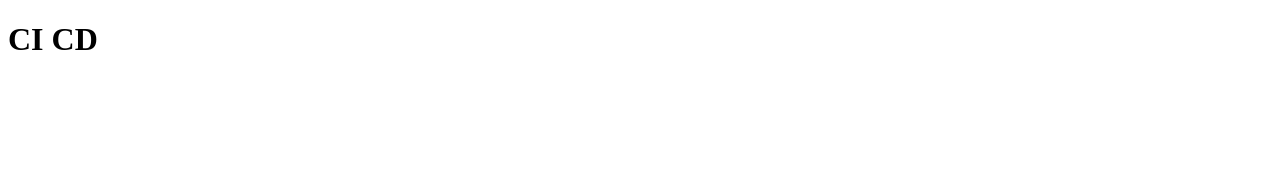
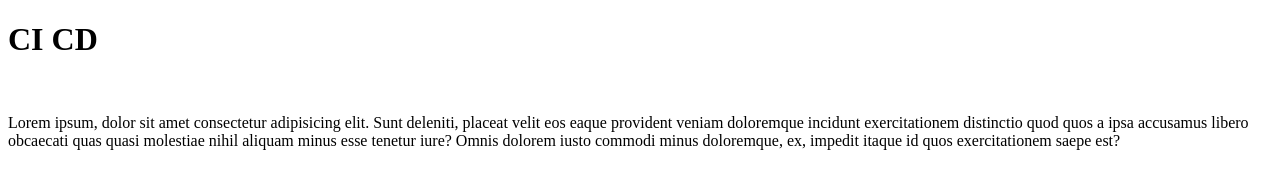
Before and after one commit to shree0007/CI-CD_practice, a plain HTML site: page index.html in a window 1280 px wide. Drawn offline with Linux system fonts and the light colour scheme.

Commit message:
added yml file

```diff
--- a/index.html
+++ b/index.html
@@ -9,6 +9,11 @@
 
 <body>
     <h1>CI CD</h1>
+    <br>
+    <p>Lorem ipsum, dolor sit amet consectetur adipisicing elit. Sunt deleniti, placeat velit eos eaque provident veniam
+        doloremque incidunt exercitationem distinctio quod quos a ipsa accusamus libero obcaecati quas quasi molestiae
+        nihil aliquam minus esse tenetur iure? Omnis dolorem iusto commodi minus doloremque, ex, impedit itaque id quos
+        exercitationem saepe est?</p>
 </body>
 
 </html>
```
Also changed, not shown: 1 other file.
